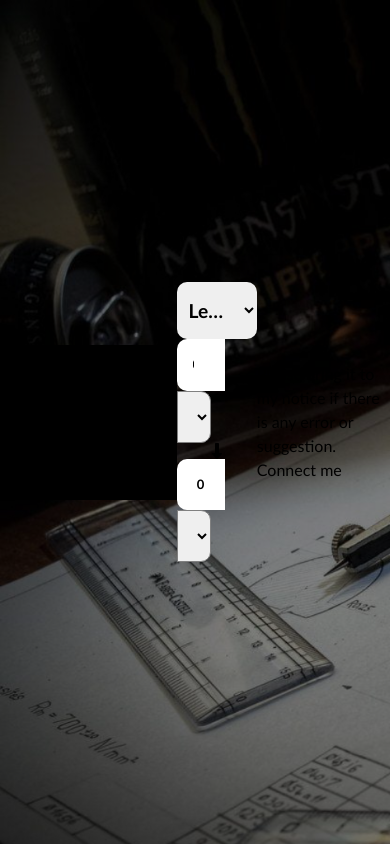
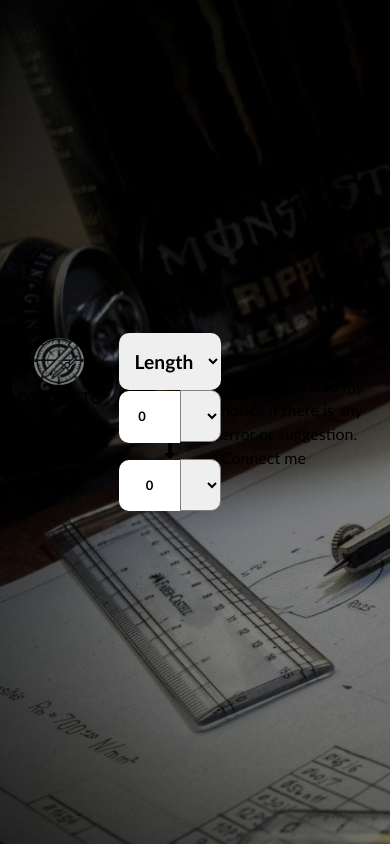
Before and after one commit to darshan-dinesh-mp/converto, a React (Vite) app: page / in a window 390 px wide. Built offline with nearby package versions, Linux system fonts and the light colour scheme.

Commit message:
made small changes to nav bar

```diff
--- a/src/Components/Nav/Nav.jsx
+++ b/src/Components/Nav/Nav.jsx
@@ -4,10 +4,13 @@ import n from "./Nav.module.css"
 function Nav() {
   return (
     <div>
-        <nav className={`${n.nav} absolute text-white font-bold flex items-center justify-between`}>
+      <nav className={`${n.nav} absolute text-white font-bold flex items-center justify-between`}>
+        <div className={`${n.imageDiv}`}>
+          <img src="/Images/logo.png" alt="Logo" width="100px" />
           <h3>CONVERTO</h3>
-          <a href="https://drive.usercontent.google.com/download?id=1uC4LNjfzocQlY9TFnI7qPKYMHV24dB45&export=download&authuser=0" target='_blank' className='font-medium text-xl px-2 py-1 md:px-4 md:py-2 border-2 rounded-xl duration-200 hover:bg-white hover:text-black' title='You can always download the latest version from here'>Download App</a>
-        </nav>
+        </div>
+        <a href="https://drive.usercontent.google.com/download?id=1uC4LNjfzocQlY9TFnI7qPKYMHV24dB45&export=download&authuser=0" target='_blank' className='font-medium text-xl px-2 py-1 md:px-4 md:py-2 border-2 rounded-xl duration-200 hover:bg-white hover:text-black' title='You can always download the latest version from here'>Download App</a>
+      </nav>
     </div>
   )
 }
--- a/src/Components/Nav/Nav.module.css
+++ b/src/Components/Nav/Nav.module.css
@@ -1,17 +1,44 @@
-.nav{
-    font-size: xx-large ;
+.nav {
+    font-size: xx-large;
     width: 100%;
     padding: 1rem;
-    background-color: black;
+}
+
+.imageDiv {
+    display: flex;
+    align-items: center;
+    justify-content: center;
+    gap: 1rem;
+}
+
+.nav img {
+    background-color: white;
+    border-radius: 50%;
 }
 
 @media only screen and (max-width: 720px) {
-    .nav{
+    .nav {
         text-align: center;
         top: 0%;
         left: 0%;
     }
-    nav h3{
-        font-size: large;
+
+    .nav h3 {
+        font-size: medium;
+    }
+
+    .nav a {
+        font-size: medium;
+    }
+
+    .nav img {
+        background-color: white;
+        border-radius: 50%;
+        width: 50px;
+    }
+
+    .imageDiv {
+        flex-direction: column;
+        gap: 0.1rem;
     }
 }
```
Also changed, not shown: public/Images/logo.png (added).
